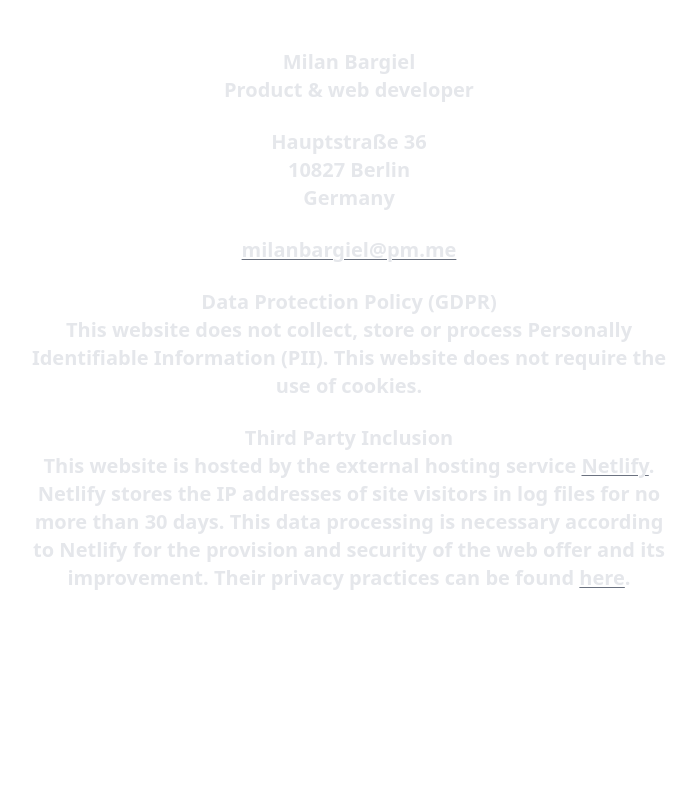
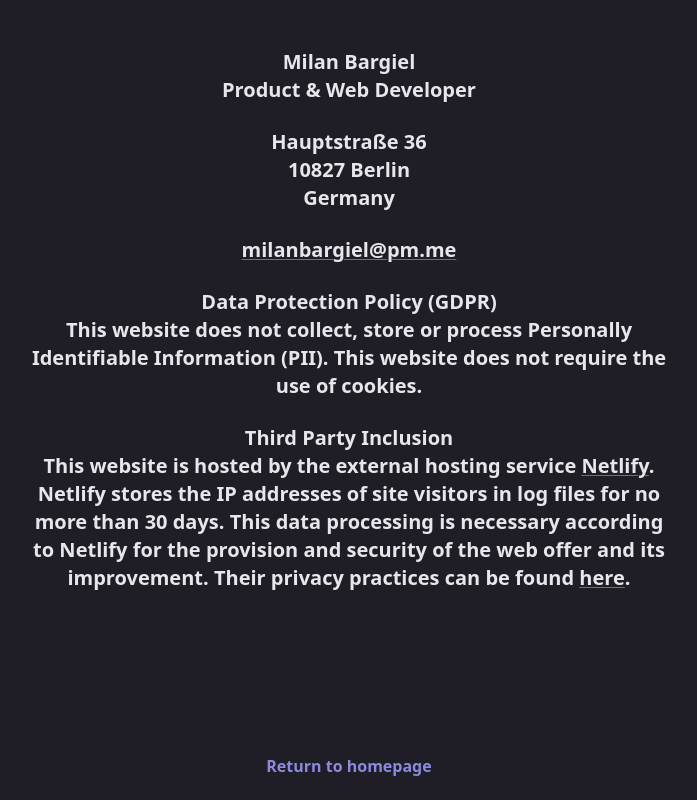
Before and after one commit to milanbargiel/portfolio, a Next.js app: page /legal-notice in a window 1280 px wide. Shown: the whole page, without its empty margins (291-988 px from the left). Built offline with nearby package versions, Linux system fonts and the light colour scheme.

Commit message:
Refactor footer

```diff
--- a/components/footer.js
+++ b/components/footer.js
@@ -40,7 +40,7 @@ const Footer = ({ variant }) => {
           </Link>
         )}
       </div>
-      <div className="text-center text-xs text-gray-500 mt-8 mb-2">
+      <div className="text-center text-xs text-gray-500 mt-10 mb-1">
         <Link href="/legal-notice">Imprint & Privacy</Link>
       </div>
     </>
--- a/pages/legal-notice.js
+++ b/pages/legal-notice.js
@@ -1,12 +1,14 @@
 import Link from '../components/link'
+import Layout from '../components/layout'
 
 export default function LegalNotice() {
   return (
-    <div className="py-12 px-4 text-lg font-semibold text-gray-200 leading-snug container mx-auto max-w-2xl text-center flex-1 md:py-18 2xl:py-24 md:text-xl 2xl:text-2xl">
+    <Layout variant="dark">
+      <div className="py-12 px-4 text-lg font-semibold text-gray-200 leading-snug container mx-auto max-w-2xl text-center flex-1 md:py-18 2xl:py-24 md:text-xl">
         <p className="mb-6">
           Milan Bargiel
           <br />
-        Product & web developer
+          Product & Web Developer
         </p>
         <p className="mb-6">
           Hauptstraße 36
@@ -25,8 +27,9 @@ export default function LegalNotice() {
         <p className="mb-6">
           Data Protection Policy (GDPR)
           <br />
-        This website does not collect, store or process Personally Identifiable
-        Information (PII). This website does not require the use of cookies.
+          This website does not collect, store or process Personally
+          Identifiable Information (PII). This website does not require the use
+          of cookies.
         </p>
         <p className="mb-6">
           Third Party Inclusion
@@ -48,5 +51,15 @@ export default function LegalNotice() {
           .
         </p>
       </div>
+      <div className="text-center leading-tight mb-6">
+        <Link
+          className="font-semibold text-purple-700 hover:text-purple-500"
+          href="/"
+        >
+          Return to <br class="md:hidden" />
+          homepage
+        </Link>
+      </div>
+    </Layout>
   )
 }
--- a/pages/projects/building-social-ecology.js
+++ b/pages/projects/building-social-ecology.js
@@ -76,7 +76,7 @@ export default function BuildingSocialEcology() {
           </div>
         </div>
       </div>
-      <Footer />
+      <Footer variant="project" />
     </Layout>
   )
 }
--- a/pages/projects/kulturgenerator.js
+++ b/pages/projects/kulturgenerator.js
@@ -93,7 +93,7 @@ const Kulturgenerator = () => {
           caption="Screenshot of the Headless-CMS Strapi"
         />
       </div>
-      <Footer />
+      <Footer variant="project" />
     </Layout>
   )
 }
```
Lines whose indentation alone changed are shown as unchanged.
